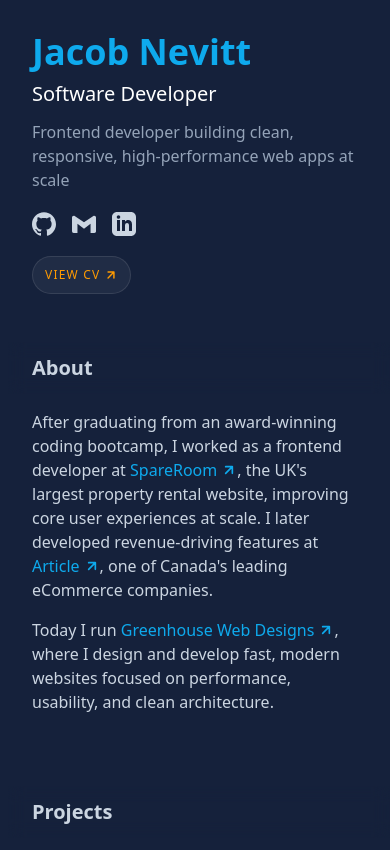
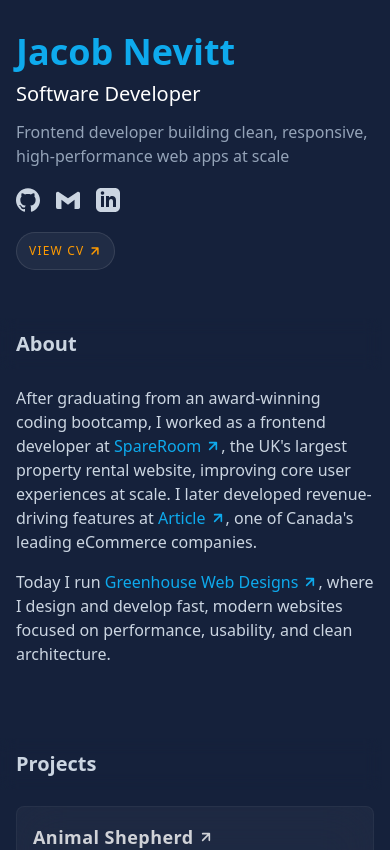
Before and after one commit to jacobadam/jacobnevitt-portfolio, a Next.js app: page / in a window 390 px wide. Shown: the top 850 px of the page. Built offline with nearby package versions, Linux system fonts and the light colour scheme.

Commit message:
fix padding

```diff
--- a/app/layout.tsx
+++ b/app/layout.tsx
@@ -43,7 +43,7 @@ export default function RootLayout({
         className={`${geistSans.variable} ${geistMono.variable} antialiased`}
       >
         <ClientWrapper>
-          <div className="grid grid-cols-1 lg:grid-cols-2 bg-primary text-primary-foreground px-4 py-4 lg:py-0 lg:px-20 mx-auto">
+          <div className="grid grid-cols-1 lg:grid-cols-2 bg-primary text-primary-foreground px-0 lg:px-20 py-4 lg:py-0 mx-auto">
             <SideNav navLinks={navLinks} />
             <main>{children}</main>
           </div>
```
